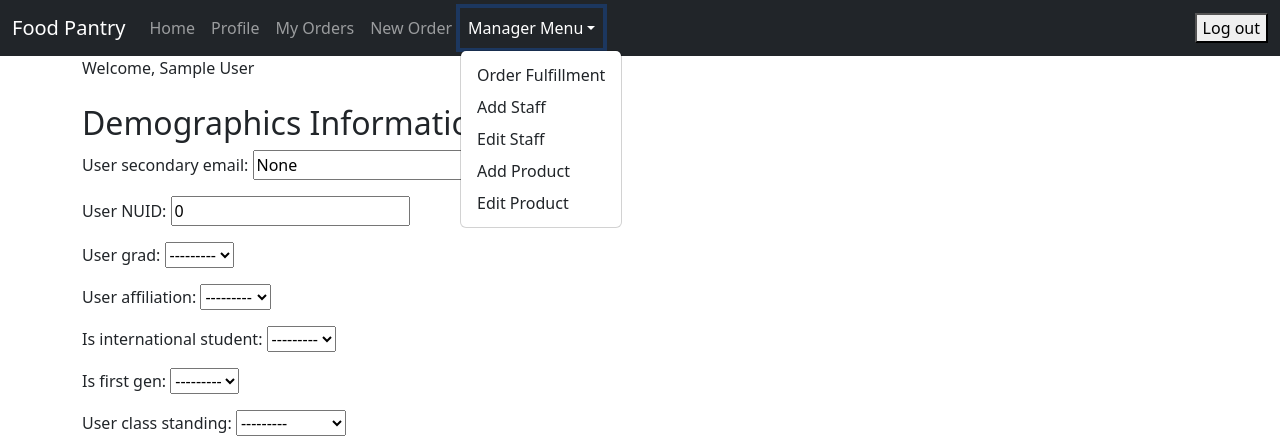
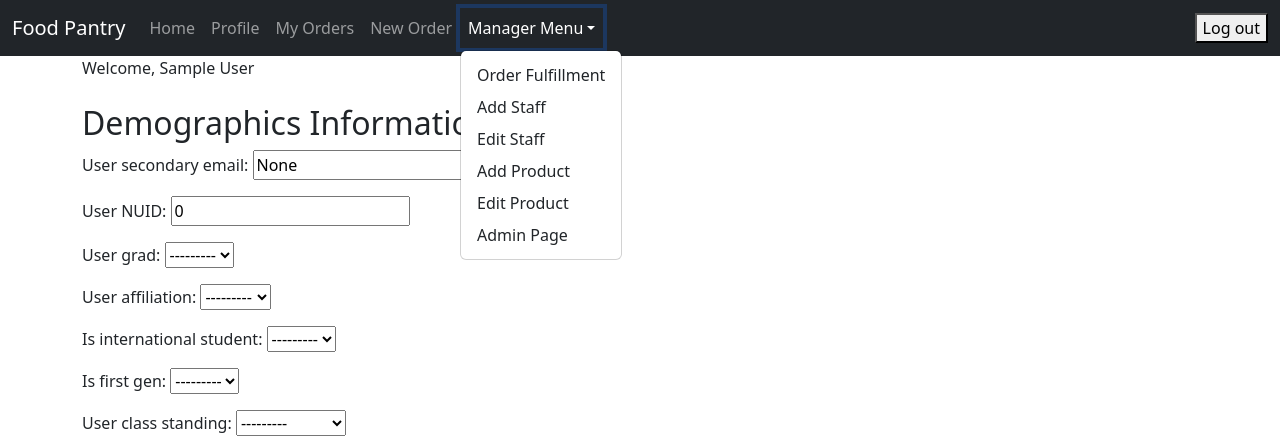
Before and after one commit to BrightSid377/MFP_OrderProcessing, a Django app: page /demographics_form/ in a window 1280 px wide, after a click on "Manager Menu". Shown: the top 440 px of the page. Run offline with Django 5.2, Linux system fonts and the light colour scheme; the visitor is signed in with stand-in values (Sample User, id 1); data comes from the database, SQL or seed files in the repository; data that the repository does not hold is empty.

Commit message:
Adding link to Admin Screen , need to change href link prior to PythonAnywhere push see BASE.html

```diff
--- a/catalog/templates/catalog/base.html
+++ b/catalog/templates/catalog/base.html
@@ -48,6 +48,8 @@
                 <li><a class="dropdown-item" href="{% url 'staff_list' %}">Edit Staff</a></li>
                 <li><a class="dropdown-item" href="{% url 'products_create' %}">Add Product</a></li>
                 <li><a class="dropdown-item" href="{% url 'products_list' %}">Edit Product</a></li>
+                <!--li><a class="dropdown-item" href="http://brightside377.pythonanywhere.com/admin">Admin Page</a></li-->
+                <li><a class="dropdown-item" href="http://127.0.0.1:8000/admin">Admin Page</a></li>
                 </ul>
                 </li>
                 {% endif %}
```
